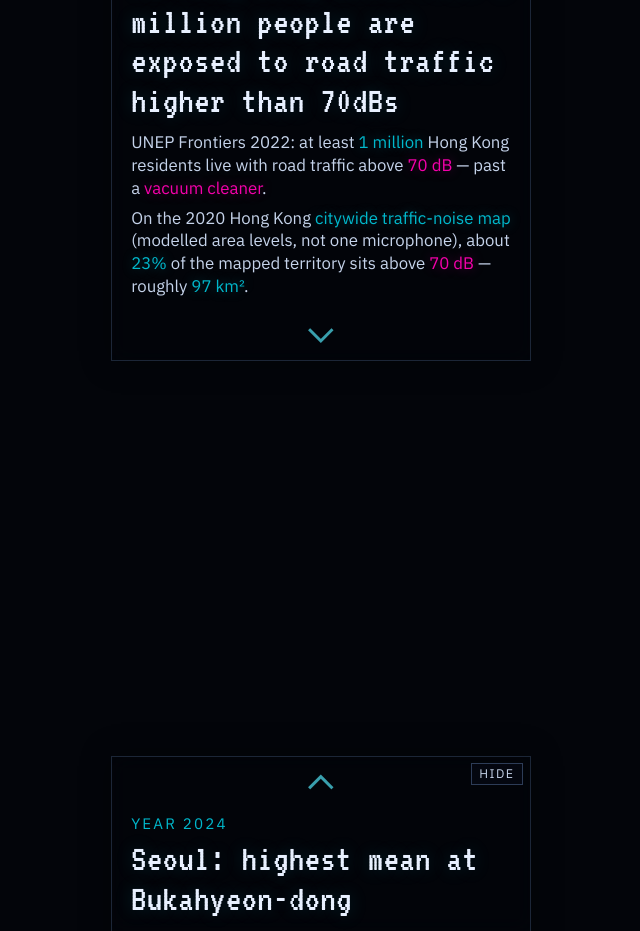
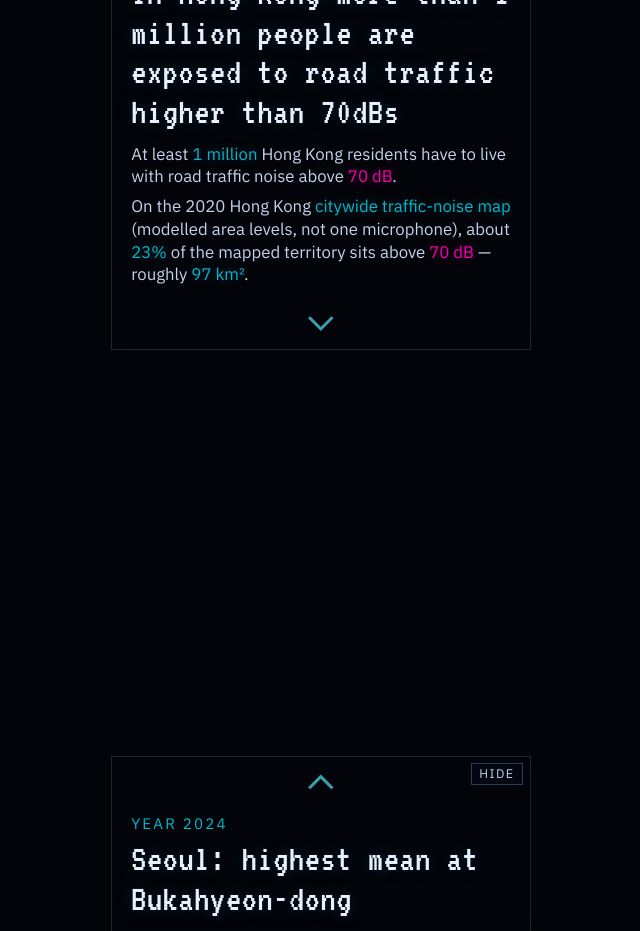
Before and after one commit to fotinidelig/noise-pollution-dataviz, a React (Vite) app in the folder app/: page / in a window 1280 px wide. Shown: the part 5880-6811 px from the top of the page, without its empty margins (319-959 px from the left). Built offline with nearby package versions, Linux system fonts and the light colour scheme; no server answers.

Commit message:
Replace Hong Kong body with exposure wording
Drop UNEP Frontiers / vacuum-cleaner line; use plain 1M residents above 70 dB.

Co-authored-by: Fotini Deligiannaki <fotinidelig@users.noreply.github.com>

```diff
--- a/app/src/scrolly/buildSteps.ts
+++ b/app/src/scrolly/buildSteps.ts
@@ -204,7 +204,7 @@ export function buildSteps(m: StoryMetrics): StoryStep[] {
       title: 'In Hong Kong more than 1 million people are exposed to road traffic higher than 70dBs',
       questions: [],
       body: [
-        `UNEP Frontiers 2022: at least ${hi('1 million')} Hong Kong residents live with road traffic above ${hiLoud('70 dB')} — past a ${hiLoud('vacuum cleaner')}.`,
+        `At least ${hi('1 million')} Hong Kong residents have to live with road traffic noise above ${hiLoud('70 dB')}.`,
         `On the ${hk.year} Hong Kong ${hi('citywide traffic-noise map')} (modelled area levels, not one microphone), about ${hi(`${hk.pct_valid_gt70.toFixed(0)}%`)} of the mapped territory sits above ${hiLoud('70 dB')} — roughly ${hi(`${hk.area_km2_gt70.toFixed(0)} km²`)}.`,
       ],
       map: {
```
Also changed, not shown: 1 other file (tests, documents, lock files or other folders).
